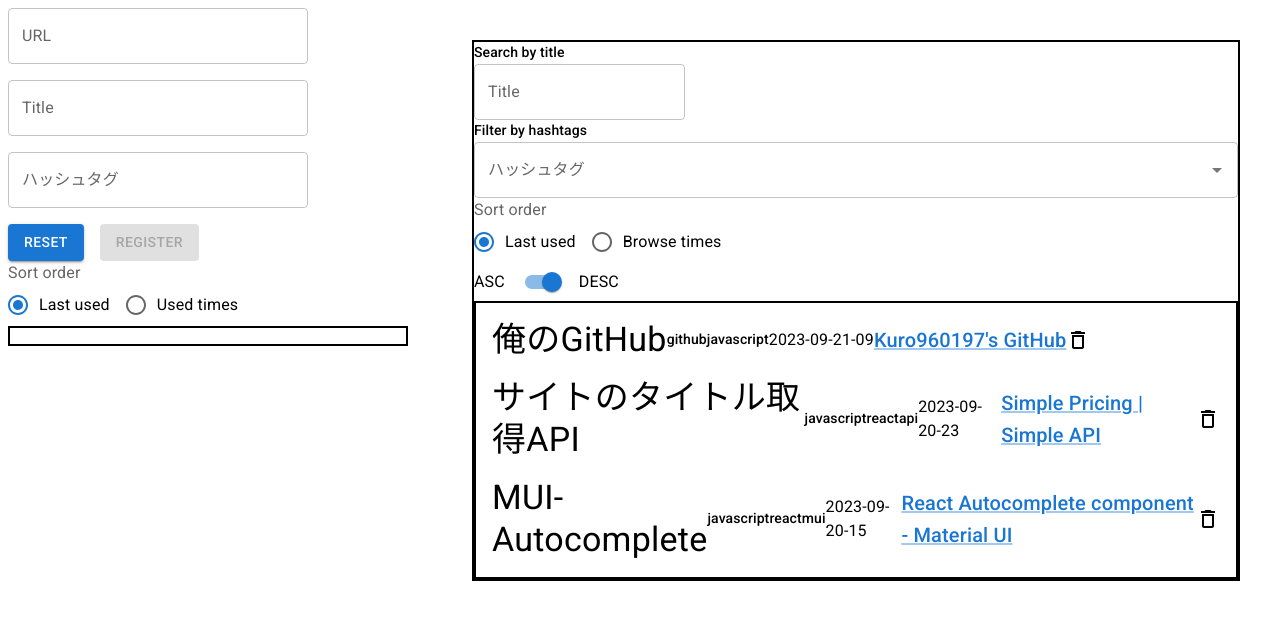
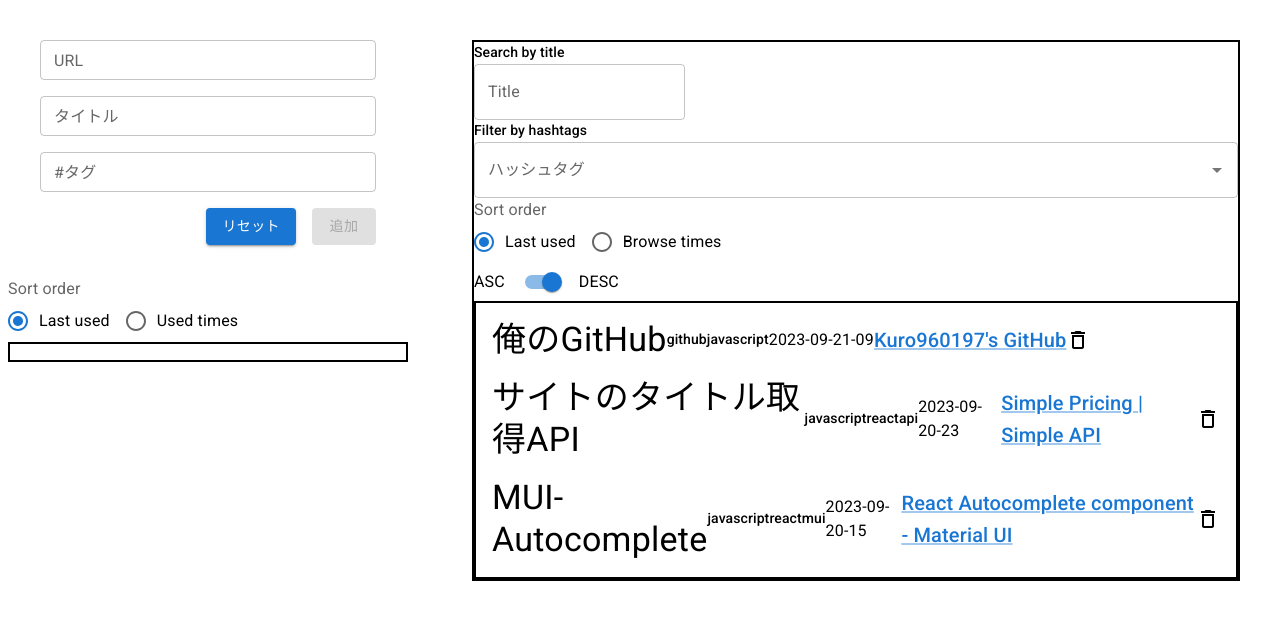
Before and after one commit to haru960197/YakusugiBookmark, a React (Create React App) app: page / in a window 1280 px wide. Shown: the top 620 px of the page. Built offline with nearby package versions, Linux system fonts and the light colour scheme.

Commit message:
[update] レイアウト調整&日本語表記に変更

```diff
--- a/src/components/Register.js
+++ b/src/components/Register.js
@@ -44,7 +44,7 @@ export default function Register({ registerWebSite, hashTags }) {
             const response = await fetch(url);
             const data = await response.json();
             webSite.siteTitle = data.hybridGraph.title;
-        } catch(e) {
+        } catch (e) {
             console.error(e);
         }
         setIsLoading(false);
@@ -54,20 +54,22 @@ export default function Register({ registerWebSite, hashTags }) {
     }
 
     return (
-        <>
-            <Stack spacing={2} sx={{ width: 300 }}>
+        <Stack spacing={2} sx={{ margin: 4 }}>
             <TextField
                 value={urlInput}
                 label="URL"
+                size="small"
                 onChange={(e) => setUrlInput(e.target.value)}
             />
             <TextField
                 value={titleInput}
-                    label="Title"
+                label="タイトル"
+                size="small"
                 onChange={(e) => setTitleInput(e.target.value)}
             />
             <Autocomplete
                 value={hashTagsInput}
+                size="small"
                 onChange={(e, newValueInput) => setHashTagsInput(newValueInput)}
                 multiple
                 freeSolo
@@ -77,21 +79,20 @@ export default function Register({ registerWebSite, hashTags }) {
                         <Chip label={option} {...getTagProps({ index })} />
                     ))
                 }
-                    renderInput={(params) => <TextField {...params} label="ハッシュタグ" />}
+                renderInput={(params) => <TextField {...params} label="#タグ" />}
             />
-            </Stack>
+            <Stack direction="row" justifyContent="flex-end" spacing={2}>
                 <Button
-                sx={{ marginTop: 2, marginRight: 2 }}
                     variant="contained"
                     onClick={(e) => resetForm()}
-            >Reset</Button>
+                >リセット</Button>
                 <LoadingButton
-                sx={{ marginTop: 2 }}
                     loading={isLoading}
                     variant="contained"
                     onClick={handleRegister}
                     disabled={!urlInput}
-            >Register</LoadingButton>
-        </>
+                >追加</LoadingButton>
+            </Stack>
+        </Stack>
     );
 };
```
Lines whose indentation alone changed are shown as unchanged.
